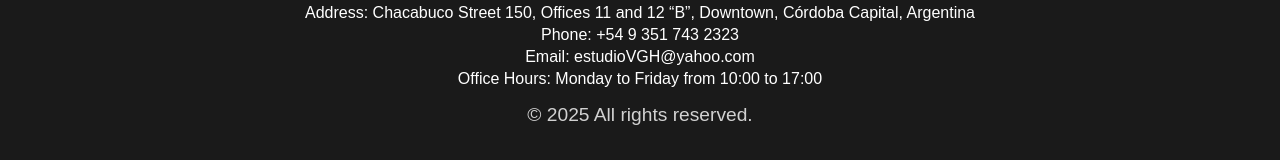
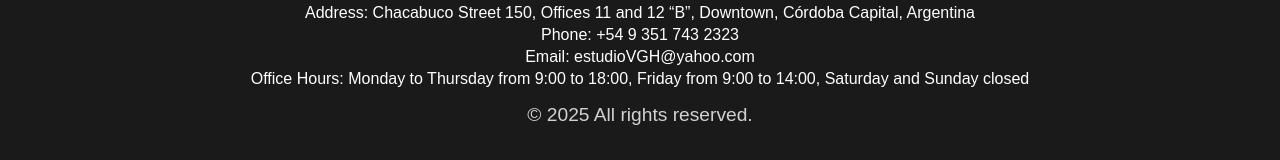
Before and after one commit to Santiago76945/haspertvacaestudio, a React (Vite) app: page / in a window 1280 px wide. Shown: the part 1178-1338 px from the top of the page. Built offline with nearby package versions, Linux system fonts and the light colour scheme; a web font is replaced by a local one.

Commit message:
horarios updated

```diff
--- a/src/components/Footer.jsx
+++ b/src/components/Footer.jsx
@@ -14,7 +14,7 @@ const Footer = () => {
     address: "Dirección: Calle Chacabuco N° 150, Oficinas 11 y 12 “B”, Centro, Córdoba Capital",
     phone: "Teléfono: +54 9 351 743 2323",
     email: "Email: estudioVGH@yahoo.com",
-    schedule: "Horario de Atención: Lunes a Viernes de 10:00 a 17:00",
+    schedule: "Horario de Atención: Lunes a jueves de 9:00 a 18:00, Viernes de 9:00 a 14:00, Sábados y domingos cerrado",
     rights: "Todos los derechos reservados."
   };
 
@@ -24,7 +24,7 @@ const Footer = () => {
     address: "Address: Chacabuco Street 150, Offices 11 and 12 “B”, Downtown, Córdoba Capital, Argentina",
     phone: "Phone: +54 9 351 743 2323",
     email: "Email: estudioVGH@yahoo.com",
-    schedule: "Office Hours: Monday to Friday from 10:00 to 17:00",
+    schedule: "Office Hours: Monday to Thursday from 9:00 to 18:00, Friday from 9:00 to 14:00, Saturday and Sunday closed",
     rights: "All rights reserved."
   };
 
```
